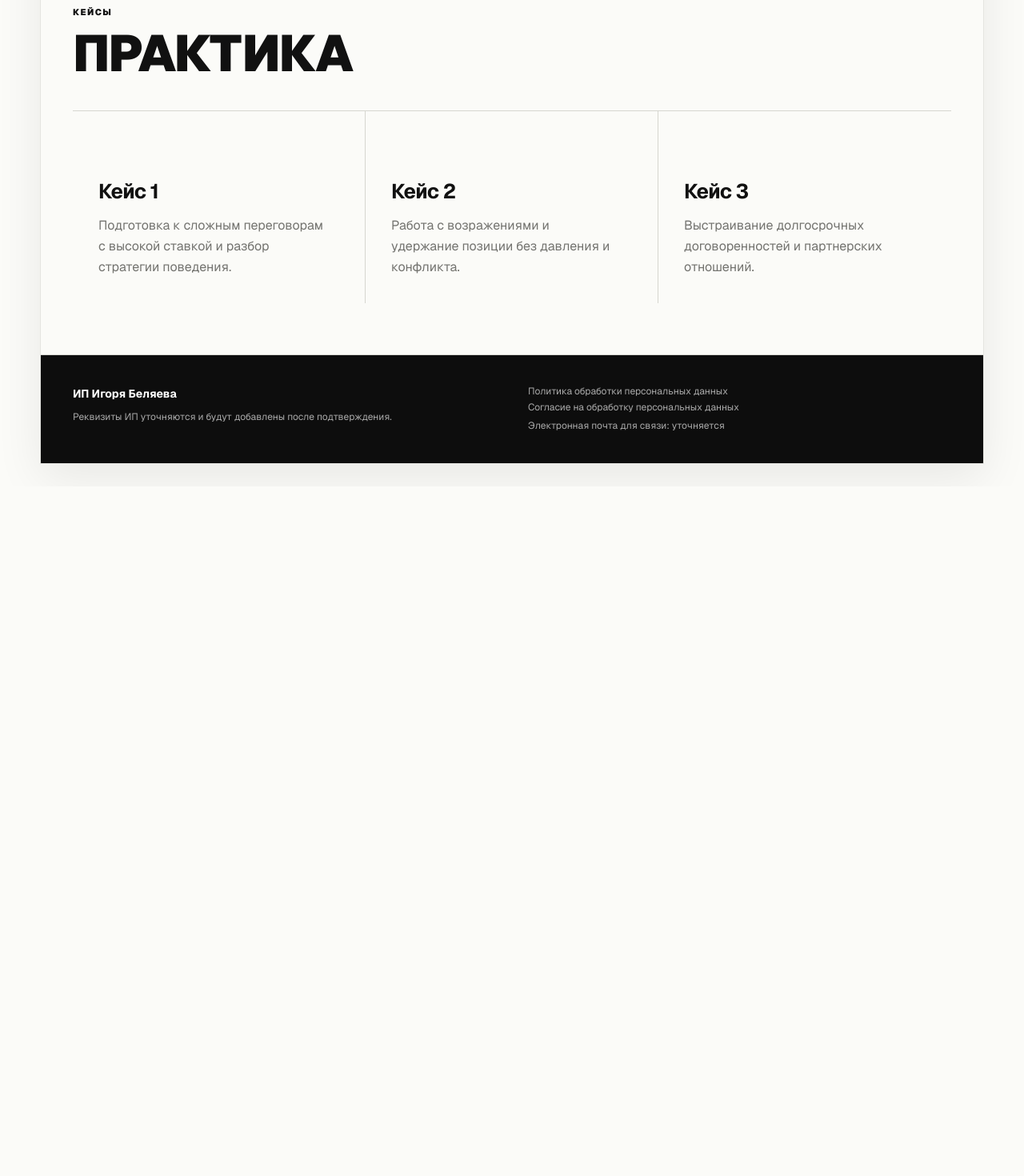
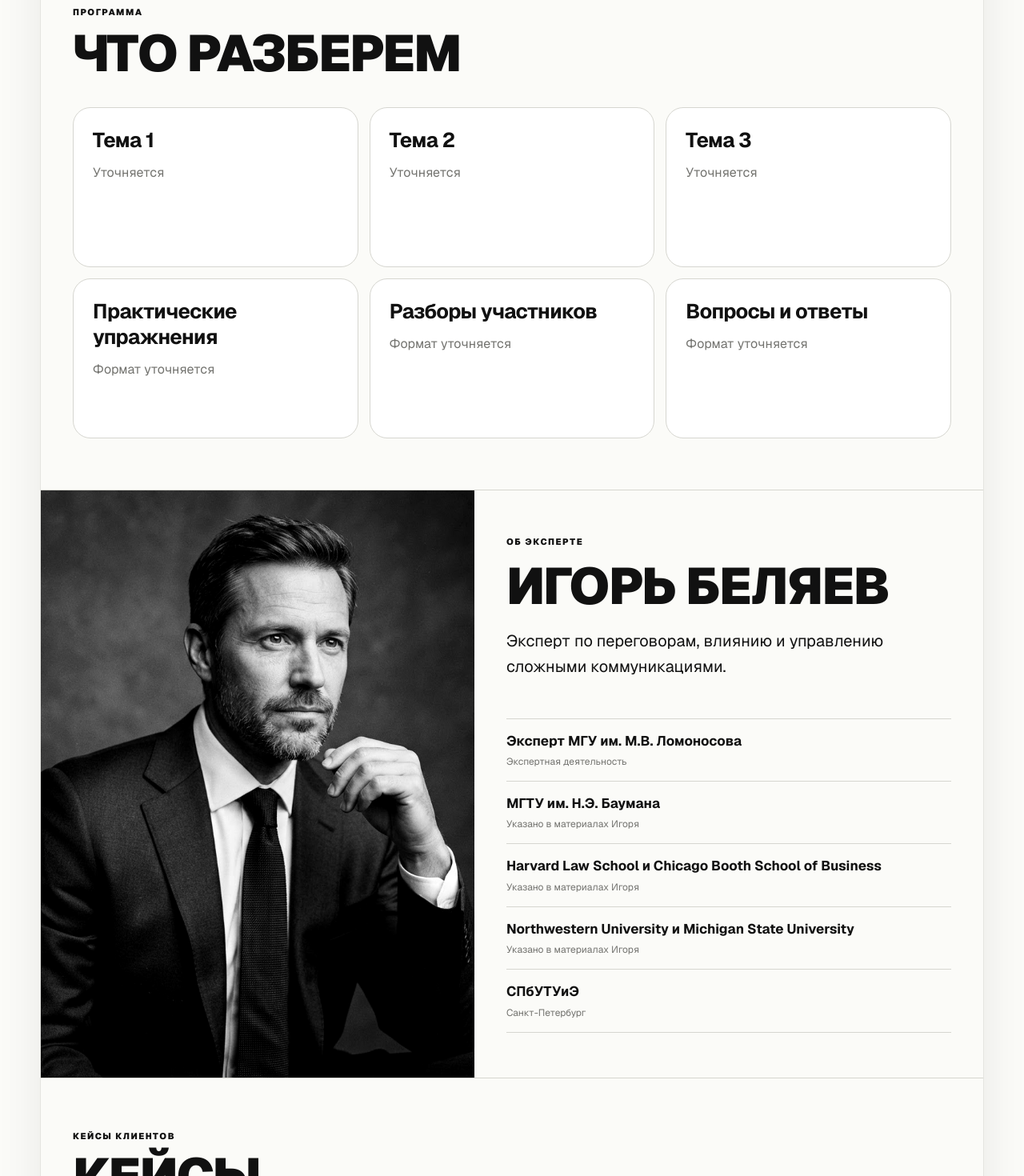
Before and after one commit to egorundr/igor-belyaev, a Next.js app: page /master in a window 1280 px wide. Shown: the part 2400-3870 px from the top of the page at 80% size. Before the commit the page ends 3008 px from the top, so only its background shows below. Built offline with nearby package versions, Linux system fonts and the light colour scheme.

Commit message:
feat: add new program details and FAQ to master page

```diff
--- a/app/master/page.tsx
+++ b/app/master/page.tsx
@@ -1,3 +1,4 @@
+import Image from "next/image"
 import { ArrowUpRight } from "lucide-react"
 import { SiteNav } from "@/components/site-nav"
 import { SiteFooter } from "@/components/site-footer"
@@ -25,20 +26,50 @@ const results = Array.from({ length: 6 }, (_, i) => ({
   text: "Формулировка уточняется после согласования содержания мастер-класса.",
 }))
 
+const program = [
+  { title: "Тема 1", text: "Уточняется" },
+  { title: "Тема 2", text: "Уточняется" },
+  { title: "Тема 3", text: "Уточняется" },
+  { title: "Практические упражнения", text: "Формат уточняется" },
+  { title: "Разборы участников", text: "Формат уточняется" },
+  { title: "Вопросы и ответы", text: "Формат уточняется" },
+]
+
+const facts = [
+  { title: "Эксперт МГУ им. М.В. Ломоносова", note: "Экспертная деятельность" },
+  { title: "МГТУ им. Н.Э. Баумана", note: "Указано в материалах Игоря" },
+  { title: "Harvard Law School и Chicago Booth School of Business", note: "Указано в материалах Игоря" },
+  { title: "Northwestern University и Michigan State University", note: "Указано в материалах Игоря" },
+  { title: "СПбУТУиЭ", note: "Санкт-Петербург" },
+]
+
 const cases = [
   {
     title: "Кейс 1",
-    text: "Подготовка к сложным переговорам с высокой ставкой и разбор стратегии поведения.",
+    text: "Точка А → работа с Игорем → точка Б. Данные будут добавлены после заполнения таблицы клиентских кейсов.",
   },
   {
     title: "Кейс 2",
-    text: "Работа с возражениями и удержание позиции без давления и конфликта.",
+    text: "Точка А → работа с Игорем → точка Б. Данные будут добавлены после заполнения таблицы клиентских кейсов.",
   },
   {
     title: "Кейс 3",
-    text: "Выстраивание долгосрочных договоренностей и партнерских отношений.",
+    text: "Точка А → работа с Игорем → точка Б. Данные будут добавлены после заполнения таблицы клиентских кейсов.",
   },
 ]
+
+const faq = [
+  "На какой площадке пройдет мастер-класс?",
+  "Будет ли доступна запись?",
+  "Можно ли будет задавать вопросы Игорю?",
+  "Будут ли разборы ситуаций участников?",
+  "На какой срок будет доступна запись?",
+]
+
+const sectionTitle =
+  "text-[clamp(2.25rem,5vw,4.25rem)] font-black uppercase leading-[0.98] tracking-tight"
+const kicker = "text-[11px] font-black uppercase tracking-[0.14em]"
+const cardTitle = "text-[clamp(1.35rem,2vw,1.6rem)] font-bold leading-tight tracking-tight"
 
 export default function MasterPage() {
   return (
@@ -50,9 +81,7 @@ export default function MasterPage() {
         <section className="grid grid-cols-1 items-stretch border-b border-line lg:grid-cols-[1.08fr_0.92fr]">
           <div className="flex flex-col justify-between gap-14 px-6 py-12 sm:px-10 lg:py-14">
             <div>
-              <p className="text-[11px] font-black uppercase tracking-[0.14em]">
-                Платный онлайн мастер-класс
-              </p>
+              <p className={kicker}>Платный онлайн мастер-класс</p>
               <h1 className="mt-5 text-pretty text-[clamp(2.5rem,7vw,5.25rem)] font-black uppercase leading-[0.92] tracking-tight">
                 Название
                 <br />
@@ -65,7 +94,7 @@ export default function MasterPage() {
                 поведения собеседника и инструменты, которые можно применять во время разговора.
               </p>
               <a
-                href="#"
+                href="#participation"
                 className="mt-8 inline-flex h-12 items-center justify-center rounded-full border border-charcoal bg-charcoal px-7 font-bold text-white transition-opacity hover:opacity-90"
               >
                 Оплатить участие
@@ -73,11 +102,10 @@ export default function MasterPage() {
             </div>
 
             <div className="grid grid-cols-1 border-t border-line sm:grid-cols-3">
-              {meta.map((item, index) => (
+              {meta.map((item) => (
                 <div
                   key={item.label}
                   className="border-b border-line py-4 sm:border-b-0 sm:border-r sm:py-5 sm:pr-4 sm:last:border-r-0 sm:[&:not(:first-child)]:pl-4 sm:first:pr-4"
-                  data-index={index}
                 >
                   <span className="text-[10px] uppercase tracking-[0.08em] text-subtle">
                     {item.label}
@@ -121,21 +149,15 @@ export default function MasterPage() {
           >
             ПЕРЕГОВОРЫ
           </span>
-          <p className="mt-2 text-[11px] font-black uppercase tracking-[0.14em]">
-            Для кого подходит мастер-класс
-          </p>
-          <h2 className="mt-3 text-[clamp(2.25rem,5vw,4.25rem)] font-black uppercase leading-[0.98] tracking-tight">
-            Для кого
-          </h2>
+          <p className={`mt-2 ${kicker}`}>Для кого подходит мастер-класс</p>
+          <h2 className={`mt-3 ${sectionTitle}`}>Для кого</h2>
           <div className="mt-9 grid grid-cols-1 gap-3.5 sm:grid-cols-2 lg:grid-cols-3">
             {audience.map((item) => (
               <div
                 key={item.title}
                 className="flex min-h-[200px] flex-col rounded-[22px] border border-line bg-white p-6"
               >
-                <h3 className="text-[clamp(1.35rem,2vw,1.6rem)] font-bold leading-tight tracking-tight">
-                  {item.title}
-                </h3>
+                <h3 className={cardTitle}>{item.title}</h3>
                 <p className="mt-3 leading-relaxed text-subtle">{item.text}</p>
               </div>
             ))}
@@ -143,46 +165,99 @@ export default function MasterPage() {
         </section>
 
         {/* Результаты (dark) */}
-        <section className="relative overflow-hidden border-b border-line bg-[#0b0b0b] px-6 py-16 text-white sm:px-10">
+        <section
+          className="relative overflow-hidden border-b border-line bg-[#0b0b0b] px-6 py-16 text-white sm:px-10"
+          style={{
+            backgroundImage:
+              "linear-gradient(#222 1px,transparent 1px),linear-gradient(90deg,#222 1px,transparent 1px)",
+            backgroundSize: "70px 70px",
+          }}
+        >
           <span
             aria-hidden="true"
             className="pointer-events-none block select-none overflow-hidden whitespace-nowrap text-[clamp(3.5rem,10vw,7.5rem)] font-black leading-[0.82] tracking-tight text-[#191919]"
           >
             РЕЗУЛЬТАТ
           </span>
-          <p className="mt-2 text-[11px] font-black uppercase tracking-[0.14em] text-[#aaaaaa]">
-            Что вы получите
-          </p>
-          <h2 className="mt-3 text-[clamp(2.25rem,5vw,4.25rem)] font-black uppercase leading-[0.98] tracking-tight">
-            Результаты
-          </h2>
+          <p className={`mt-2 ${kicker} text-[#aaaaaa]`}>Что вы получите</p>
+          <h2 className={`mt-3 ${sectionTitle}`}>Результаты</h2>
           <div className="mt-9 grid grid-cols-1 gap-3.5 sm:grid-cols-2 lg:grid-cols-3">
             {results.map((item) => (
               <div
                 key={item.title}
                 className="flex min-h-[200px] flex-col rounded-[22px] border border-[#2e2e2e] bg-[#161616] p-6"
               >
-                <h3 className="text-[clamp(1.35rem,2vw,1.6rem)] font-bold leading-tight tracking-tight">
-                  {item.title}
-                </h3>
+                <h3 className={cardTitle}>{item.title}</h3>
                 <p className="mt-3 leading-relaxed text-[#aaaaaa]">{item.text}</p>
               </div>
             ))}
           </div>
         </section>
 
-        {/* Практика / Кейсы */}
+        {/* Программа */}
         <section className="border-b border-line px-6 py-16 sm:px-10">
-          <p className="text-[11px] font-black uppercase tracking-[0.14em]">Кейсы</p>
-          <h2 className="mt-3 text-[clamp(2.25rem,5vw,4.25rem)] font-black uppercase leading-[0.98] tracking-tight">
-            Практика
-          </h2>
+          <p className={kicker}>Программа</p>
+          <h2 className={`mt-3 ${sectionTitle}`}>Что разберем</h2>
+          <div className="mt-9 grid grid-cols-1 gap-3.5 sm:grid-cols-2 lg:grid-cols-3">
+            {program.map((item) => (
+              <div
+                key={item.title}
+                className="flex min-h-[200px] flex-col rounded-[22px] border border-line bg-white p-6"
+              >
+                <h3 className={cardTitle}>{item.title}</h3>
+                <p className="mt-3 leading-relaxed text-subtle">{item.text}</p>
+              </div>
+            ))}
+          </div>
+        </section>
+
+        {/* Об эксперте */}
+        <section className="grid grid-cols-1 border-b border-line lg:grid-cols-[0.92fr_1.08fr]">
+          <div className="relative min-h-[380px] overflow-hidden bg-[#e1e1dd] lg:min-h-[600px]">
+            <Image
+              src="/igor-belyaev.png"
+              alt="Портрет эксперта Игоря Беляева"
+              fill
+              sizes="(max-width: 1024px) 100vw, 45vw"
+              className="object-cover object-[50%_18%] grayscale contrast-[1.05]"
+              priority
+            />
+          </div>
+          <div className="flex flex-col justify-between gap-8 px-6 py-12 sm:px-10 lg:py-14">
+            <div>
+              <p className={kicker}>Об эксперте</p>
+              <h2 className="mt-4 text-[clamp(2.5rem,5vw,4rem)] font-black uppercase leading-[0.98] tracking-tight">
+                Игорь Беляев
+              </h2>
+              <p className="mt-5 max-w-[46ch] text-lg leading-relaxed text-charcoal sm:text-xl">
+                Эксперт по переговорам, влиянию и управлению сложными коммуникациями.
+              </p>
+            </div>
+            <div className="mt-4">
+              {facts.map((fact) => (
+                <div
+                  key={fact.title}
+                  className="grid gap-1.5 border-t border-line py-4 last:border-b last:border-line"
+                >
+                  <strong className="text-pretty text-[17px] font-bold leading-snug">
+                    {fact.title}
+                  </strong>
+                  <span className="text-xs text-subtle">{fact.note}</span>
+                </div>
+              ))}
+            </div>
+          </div>
+        </section>
+
+        {/* Кейсы */}
+        <section className="border-b border-line px-6 py-16 sm:px-10">
+          <p className={kicker}>Кейсы клиентов</p>
+          <h2 className={`mt-3 ${sectionTitle}`}>Кейсы</h2>
           <div className="mt-10 grid grid-cols-1 border-t border-line lg:grid-cols-3">
-            {cases.map((item, index) => (
+            {cases.map((item) => (
               <div
                 key={item.title}
                 className="flex min-h-[240px] flex-col justify-end border-b border-line p-8 lg:border-b-0 lg:border-r lg:last:border-r-0"
-                data-index={index}
               >
                 <h3 className="text-[clamp(1.4rem,2vw,1.65rem)] font-bold leading-tight tracking-tight">
                   {item.title}
@@ -193,6 +268,56 @@ export default function MasterPage() {
           </div>
         </section>
 
+        {/* Участие / Стоимость (dark) */}
+        <section
+          id="participation"
+          className="border-b border-line bg-[#0b0b0b] px-6 py-16 text-white sm:px-10"
+        >
+          <div className="grid grid-cols-1 items-end gap-10 lg:grid-cols-[1.2fr_0.8fr]">
+            <div>
+              <p className={kicker}>Участие</p>
+              <h2 className={`mt-3 ${sectionTitle}`}>Стоимость и формат</h2>
+              <p className="mt-5 max-w-[52ch] text-lg leading-relaxed text-[#aaaaaa]">
+                Дата, время, длительность, наличие записи и срок доступа уточняются.
+              </p>
+            </div>
+            <div>
+              <div className="text-[clamp(3.5rem,9vw,7rem)] font-black leading-[0.9] tracking-tight">
+                ₽ —
+              </div>
+              <p className="mt-2 text-[#aaaaaa]">Точная стоимость уточняется.</p>
+              <button
+                type="button"
+                className="mt-6 inline-flex h-12 w-full items-center justify-center rounded-full bg-white px-5 font-bold text-[#0b0b0b] transition-opacity hover:opacity-90"
+              >
+                Оплатить участие
+              </button>
+            </div>
+          </div>
+        </section>
+
+        {/* Вопросы */}
+        <section className="border-b border-line px-6 py-16 sm:px-10">
+          <p className={kicker}>Частые вопросы</p>
+          <h2 className={`mt-3 mb-6 ${sectionTitle}`}>Вопросы</h2>
+          <div>
+            {faq.map((question) => (
+              <details
+                key={question}
+                className="group border-t border-line py-5 last:border-b last:border-line"
+              >
+                <summary className="flex cursor-pointer list-none items-center justify-between gap-4 font-bold [&::-webkit-details-marker]:hidden">
+                  <span>{question}</span>
+                  <span className="text-2xl leading-none text-subtle transition-transform group-open:rotate-45">
+                    +
+                  </span>
+                </summary>
+                <p className="mt-3 leading-relaxed text-subtle">Уточняется.</p>
+              </details>
+            ))}
+          </div>
+        </section>
+
         <SiteFooter />
       </div>
     </main>
--- a/app/page.tsx
+++ b/app/page.tsx
@@ -27,8 +27,8 @@ export default function Page() {
                 </span>
               </h1>
               <p className="mt-6 max-w-[42ch] text-lg leading-relaxed text-charcoal sm:text-xl">
-                Заберите бесплатный гайд и используйте его как короткую шпаргалку перед важным
-                разговором.
+                Заберите бесплатный гайд «Название уточняется» и используйте его как короткую
+                шпаргалку перед важным разговором.
               </p>
             </div>
 
```
Also changed, not shown: public/igor-belyaev.png (added).
